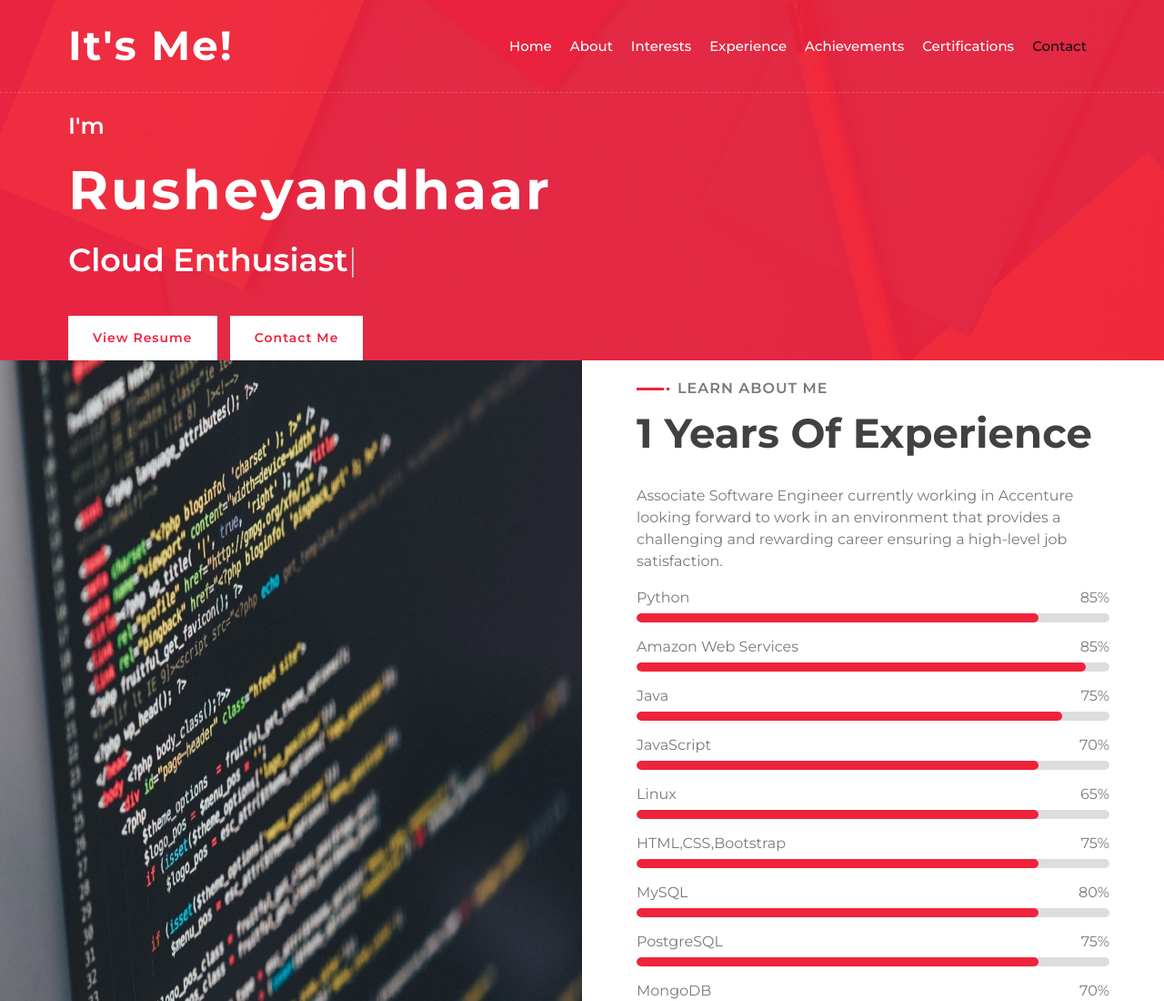
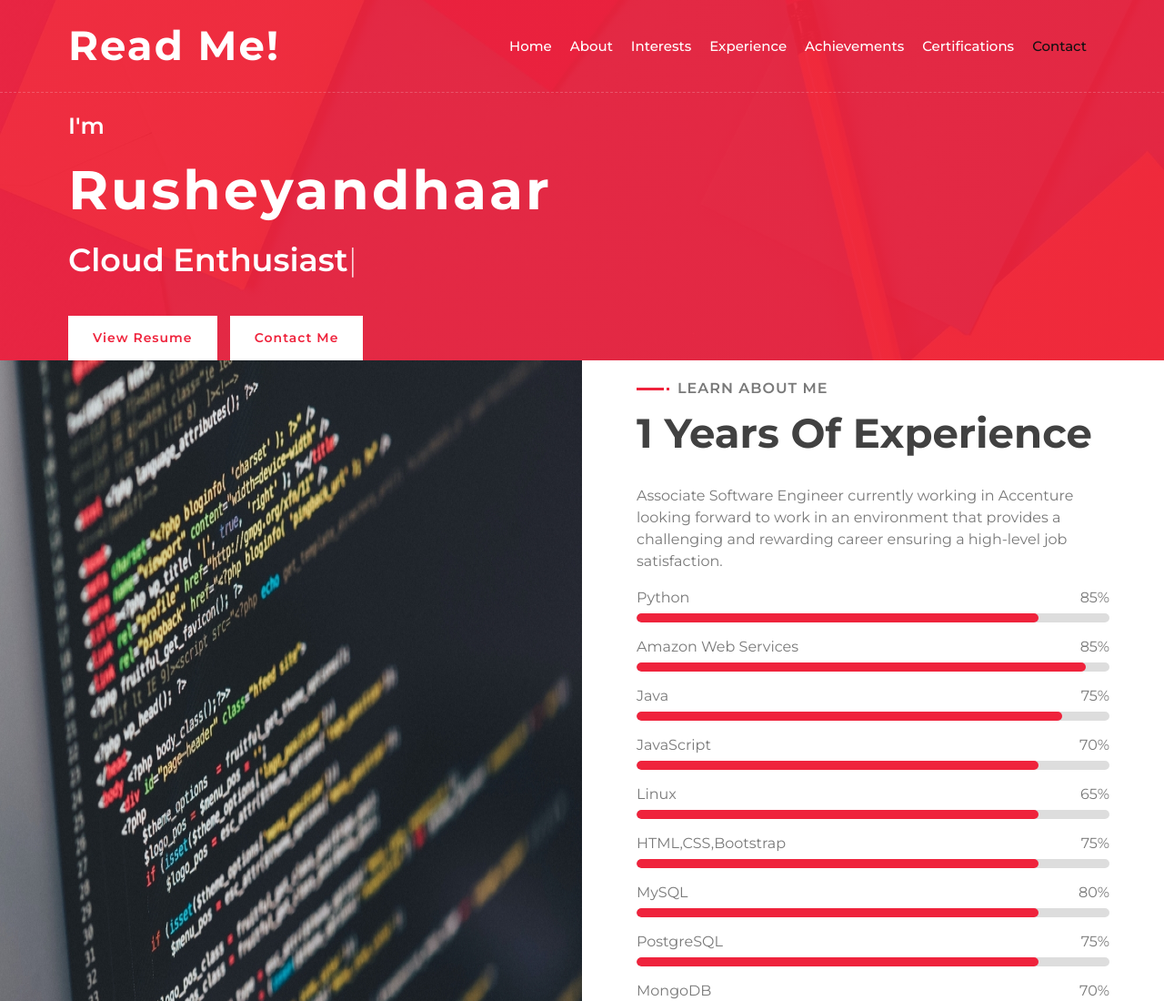
Before and after one commit to rushey17/rushey, a plain HTML site: page docs/index.html in a window 1280 px wide. Shown: the top 1100 px of the page at 91% size. Drawn offline with nearby package versions, Linux system fonts and the light colour scheme.

Commit message:
Update index.html

```diff
--- a/docs/index.html
+++ b/docs/index.html
@@ -28,7 +28,7 @@
         <!-- Nav Bar Start -->
         <div class="navbar navbar-expand-lg bg-light navbar-light">
             <div class="container-fluid">
-                <a href="index.html" class="navbar-brand"><center>It's Me!</center></a>
+                <a href="index.html" class="navbar-brand"><center>Read Me!</center></a>
                 <button type="button" class="navbar-toggler" data-toggle="collapse" data-target="#navbarCollapse">
                     <span class="navbar-toggler-icon"></span>
                 </button>
```
